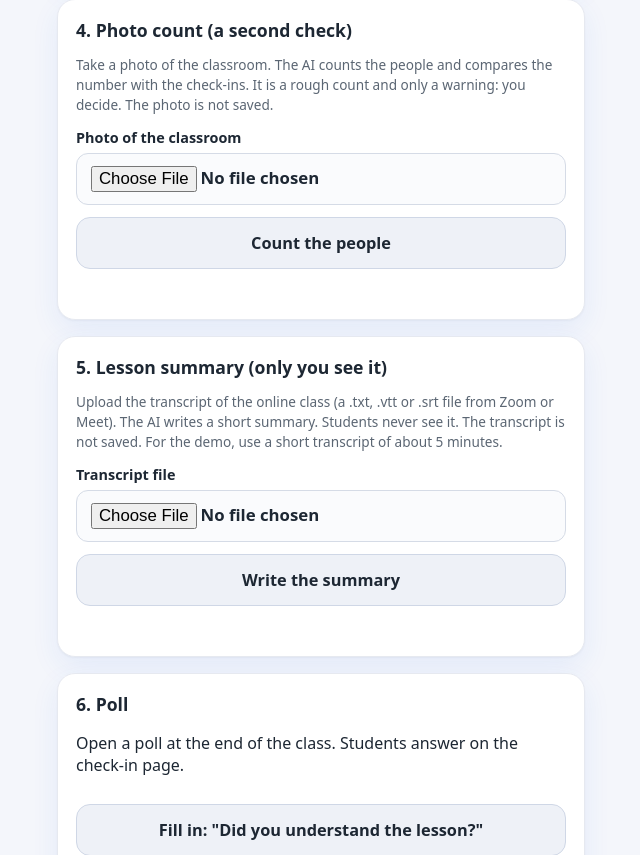
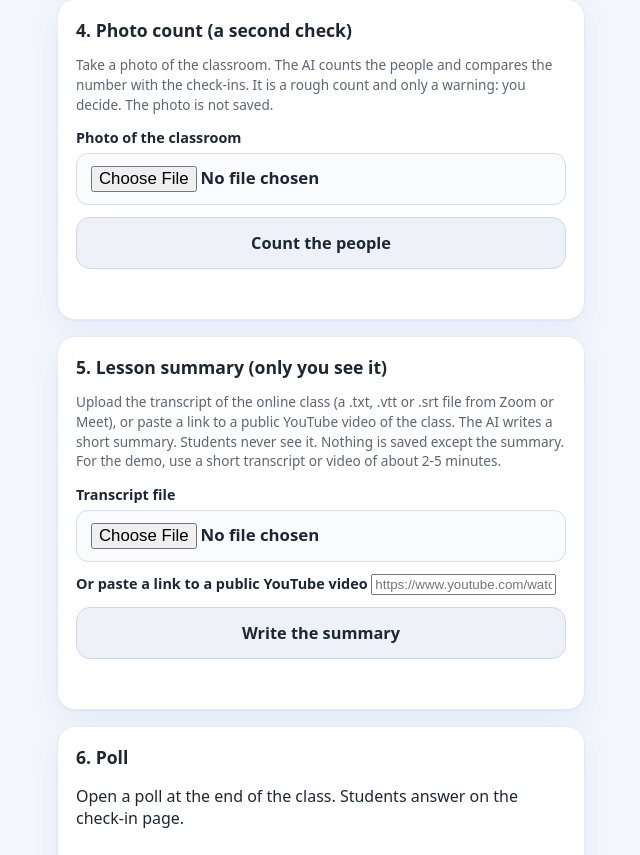
Before and after one commit to Maycaspi110/Class_Attendance, a Flask app: page /lecturer in a window 1280 px wide. Shown: the part 1253-2108 px from the top of the page, without its empty margins (319-959 px from the left). Run offline with Flask 3, Linux system fonts and the light colour scheme; the visitor is signed in with stand-in values (Sample User, id 1); data that the repository does not hold is empty.

Commit message:
Add the YouTube link field to the class summary card

```diff
--- a/demo/static/lecturer.js
+++ b/demo/static/lecturer.js
@@ -198,12 +198,13 @@
 
   $("makesummary").addEventListener("click", function () {
     var file = $("transcriptfile").files[0];
-    if (!file) { say(summaryMsg, "Choose the transcript file first.", "bad"); return; }
+    var link = $("videourl").value.trim();
+    if (!file && !link) { say(summaryMsg, "Choose the transcript file or paste a YouTube link first.", "bad"); return; }
     var button = $("makesummary");
     button.disabled = true;
     say(summaryMsg, "Writing the summary... this can take up to a minute.", "");
     var form = new FormData();
-    form.append("transcript", file, file.name);
+    if (file) { form.append("transcript", file, file.name); } else { form.append("video_url", link); }
     api("POST", "/api/summary", form, true).then(function (result) {
       button.disabled = false;
       if (needLogin(result)) { return; }
--- a/demo/templates/lecturer.html
+++ b/demo/templates/lecturer.html
@@ -56,10 +56,13 @@
 
 <div class="card">
   <h2>5. Lesson summary (only you see it)</h2>
-  <p class="muted">Upload the transcript of the online class (a .txt, .vtt or .srt file from Zoom or Meet). The AI writes a short summary. Students never see it. The transcript is not saved. For the demo, use a short transcript of about 5 minutes.</p>
+  <p class="muted">Upload the transcript of the online class (a .txt, .vtt or .srt file from Zoom or Meet), or paste a link to a public YouTube video of the class. The AI writes a short summary. Students never see it. Nothing is saved except the summary. For the demo, use a short transcript or video of about 2-5 minutes.</p>
   <div id="summaryoff" class="msg warn" hidden>The AI summary is not set up on this server yet (GEMINI_API_KEY is missing).</div>
   <label>Transcript file
     <input type="file" id="transcriptfile" accept=".txt,.vtt,.srt,text/plain,text/vtt">
+  </label>
+  <label>Or paste a link to a public YouTube video
+    <input type="url" id="videourl" maxlength="300" placeholder="https://www.youtube.com/watch?v=...">
   </label>
   <button type="button" id="makesummary" class="secondary">Write the summary</button>
   <div id="summarymsg" class="msg" role="status"></div>
```
